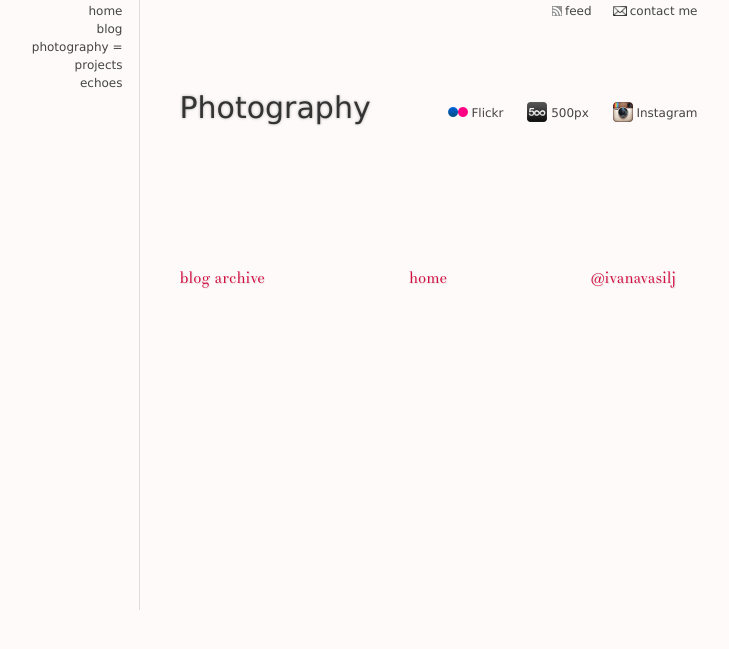
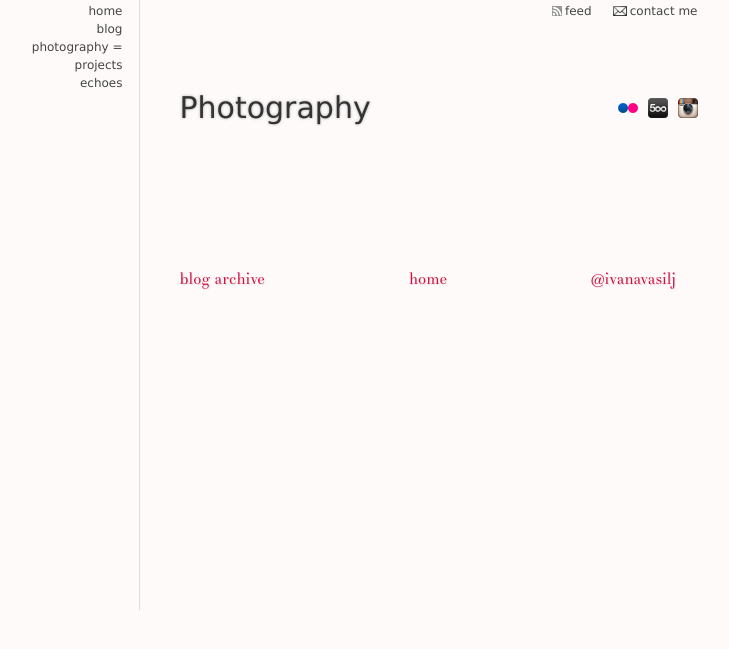
Before and after one commit to ivana/ivana.github.com, a Jekyll site: the page built from photography.html, in a window 1280 px wide. Shown: the top 649 px of the page, without its empty margins (222-951 px from the left). Built offline with Jekyll 4.4.1, drawn with Linux system fonts in a browser that asks for light colours; nearby versions of some CDN libraries; Markdown is read by kramdown in place of the engine named in the settings.

Commit message:
just icons for photography links

```diff
--- a/css/style.css
+++ b/css/style.css
@@ -194,9 +194,9 @@ blockquote p:last-child { padding-bottom:18px }
 /* photography */
 .photography {}
 .photography > h1 { float:left; margin-bottom:54px; }
-.photography ol { padding-top:12px; text-align: right; }
-.photography ol img { width: 20px; vertical-align: bottom; }
-.photography li { display:inline; margin-left:20px }
+.photography ol { padding-top:8px; text-align: right; }
+.photography ol img { width: 20px; }
+.photography li { display:inline; margin-left:6px }
 
 .photography article { margin-bottom:50px; }
 .photography article h1 {
--- a/photography.html
+++ b/photography.html
@@ -6,17 +6,8 @@ permalink: photography/
 <section id="photography" class="photography">
   <h1>Photography</h1>
   <ol>
-    <li>
-      <img src="/img/icons/flickr.png" alt="flickr">
-      <a href="http://www.flickr.com/photos/ivanavasilj/" rel="me">Flickr</a>
-    </li>
-    <li>
-      <img src="/img/icons/500px.png" alt="500px">
-      <a href="http://500px.com/ivana" rel="me">500px</a>
-    </li>
-    <li>
-      <img src="/img/icons/instagram.png" alt="instagram">
-      <a href="http://instagram.heroku.com/users/ivana" rel="me">Instagram</a>
-    </li>
+    <li><a href="http://www.flickr.com/photos/ivanavasilj/" rel="me" title="Flickr"><img src="/img/icons/flickr.png" alt=""></a></li>
+    <li><a href="http://500px.com/ivana" rel="me" title="500px"><img src="/img/icons/500px.png" alt=""></a></li>
+    <li><a href="http://instagram.heroku.com/users/ivana" title="Instagram" rel="me"><img src="/img/icons/instagram.png" alt=""></a></li>
   </ol>
 </section>
```
